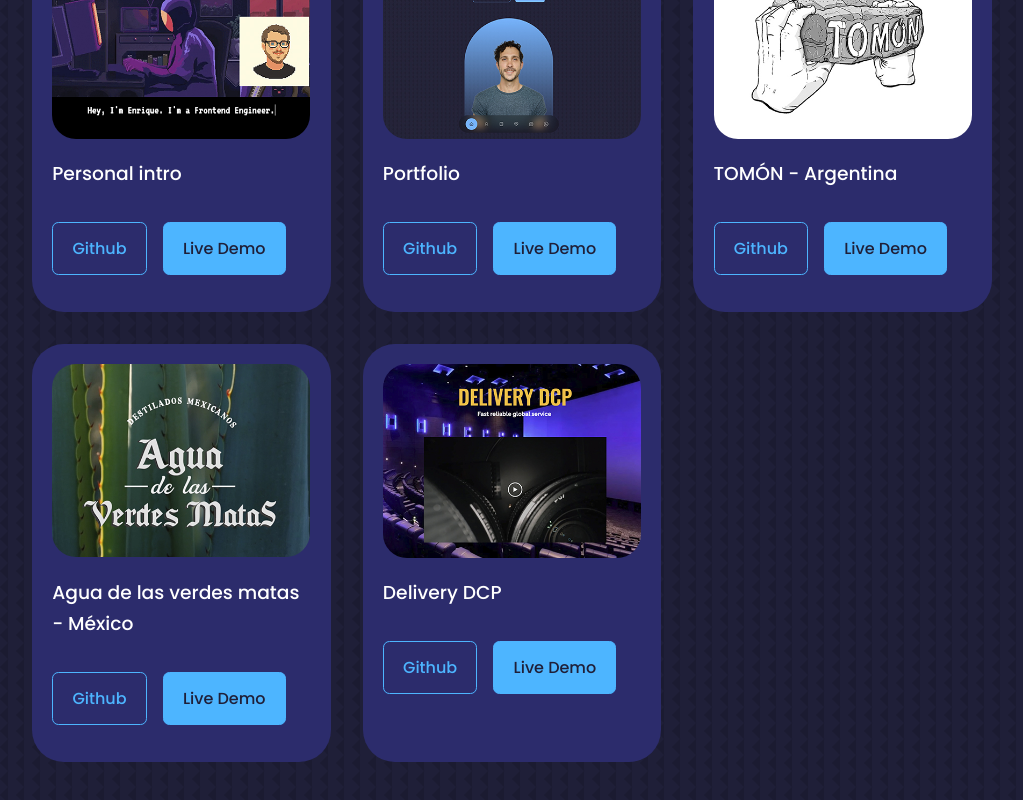
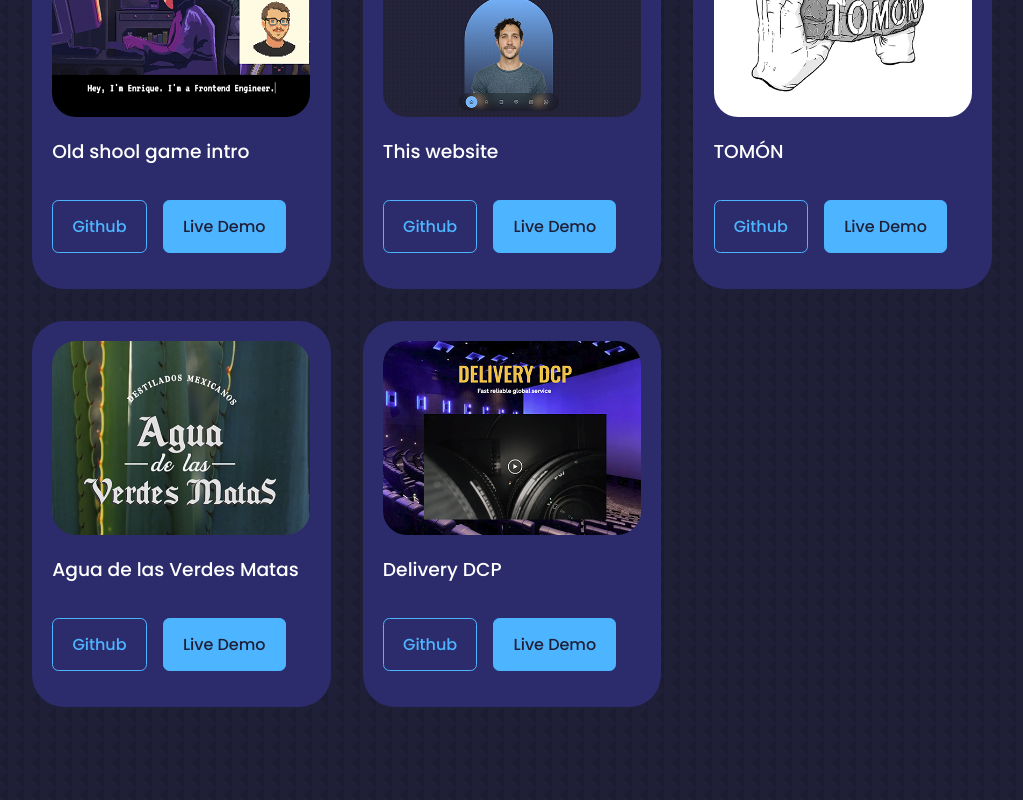
Before and after one commit to QuiqueLaff/react-portfolio-website, a React (Create React App) app: page / in a window 1280 px wide. Shown: the part 2413-3213 px from the top of the page, without its empty margins (128-1151 px from the left). Built offline with nearby package versions, Linux system fonts and the light colour scheme.

Commit message:
Portfolio was changed

```diff
--- a/src/components/portfolio/Portfolio.jsx
+++ b/src/components/portfolio/Portfolio.jsx
@@ -15,7 +15,7 @@ const data = [
    title: 'Presentation game',
    github: 'https://github.com/enriquelaffranconi/Hello-',
    demo: 'https://introduction-seven.vercel.app/',
-   name: "Personal intro"
+   name: "Old shool game intro"
 
   },
   {
@@ -25,7 +25,7 @@ const data = [
     title: 'This page',
     github: 'https://github.com/enriquelaffranconi/react-portfolio-website',
     demo: 'https://react-portfolio-website-968l.vercel.app/',
-    name: "Portfolio"
+    name: "This website"
 
    },
    {
@@ -34,7 +34,7 @@ const data = [
     title: 'Tomón',
     github: 'https://github.com',
     demo: 'https://tomon.empretienda.com.ar/',
-    name: "TOMÓN - Argentina"
+    name: "TOMÓN"
 
 
    },
@@ -44,7 +44,7 @@ const data = [
     title: 'Agua de las verdes matas',
     github: 'https://github.com',
     demo: 'https://dribble.com',
-    name: "Agua de las verdes matas - México"
+    name: "Agua de las Verdes Matas"
    },
    {
     id: 1,
@@ -61,7 +61,6 @@ const data = [
 const Portfolio = () => {
   return (
     <section id="portfolio">
-      <h5>My Recent Work</h5>
       <h2>Porftolio</h2>
 
       <div className="container portfolio__container">
```
